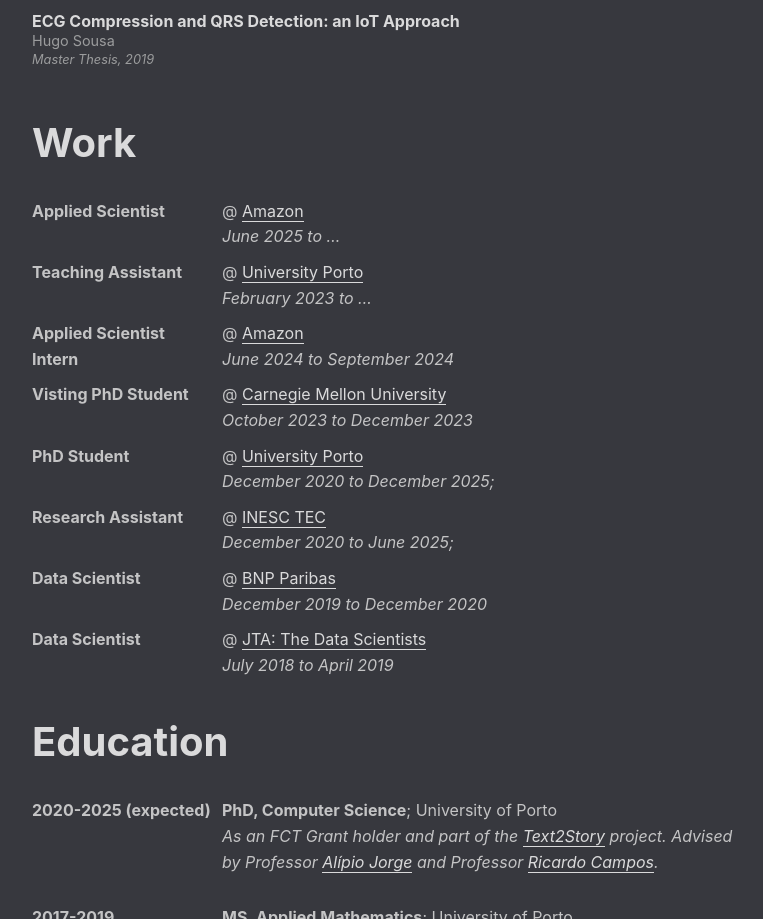
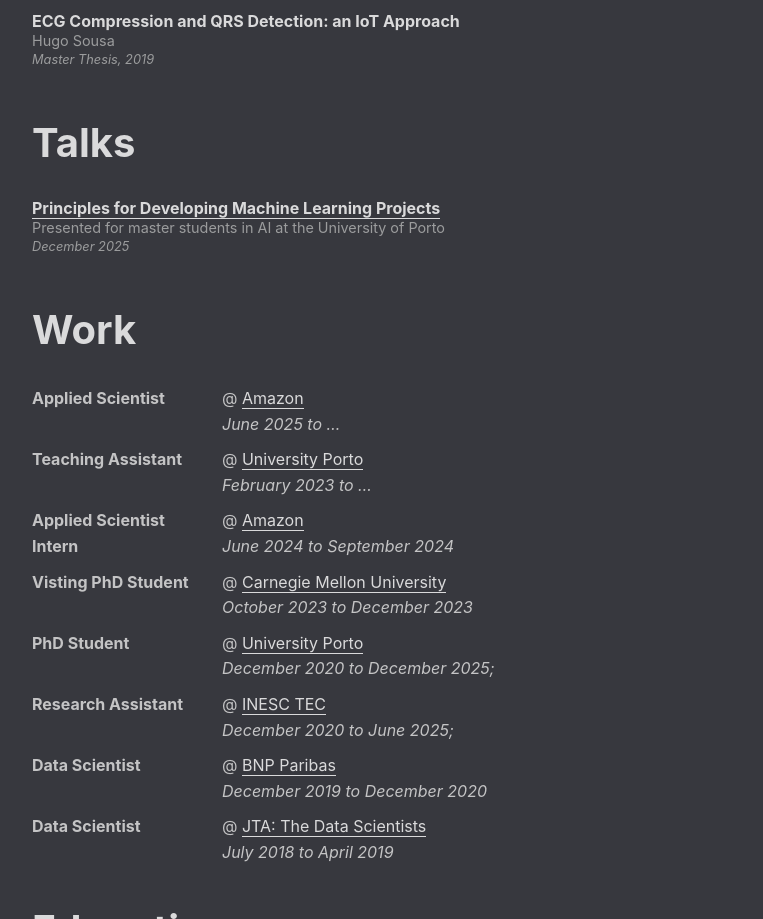
Before and after one commit to hmosousa/hmosousa.github.io, a plain HTML site: page index.html in a window 1280 px wide. Shown: the part 1765-2684 px from the top of the page, without its empty margins (248-1011 px from the left). Drawn offline with Linux system fonts and the light colour scheme.

Commit message:
Add talks to the website

```diff
--- a/index.html
+++ b/index.html
@@ -185,6 +185,20 @@
             </div>
         </div>
 
+        <div class=post-content>
+            <header class=post-header>
+                <h1 class=post-title id="header-talks">
+                    Talks
+                </h1>
+            </header>
+
+            <div class="publication">
+                <h3><a href="assets/pdfs/talks/ai_principles.pdf">Principles for Developing Machine Learning Projects</a></h3>
+                <p class="authors">Presented for master students in AI at the University of Porto</p>
+                <p class="date">December 2025</p>
+            </div>
+        </div>
+
 
         <div class=post-content>
             <header class=post-header>
@@ -229,8 +243,6 @@
                 </dl>
             </div>
         </div>
-
-
 
         <div class=post-content>
             <header class=post-header>
```
